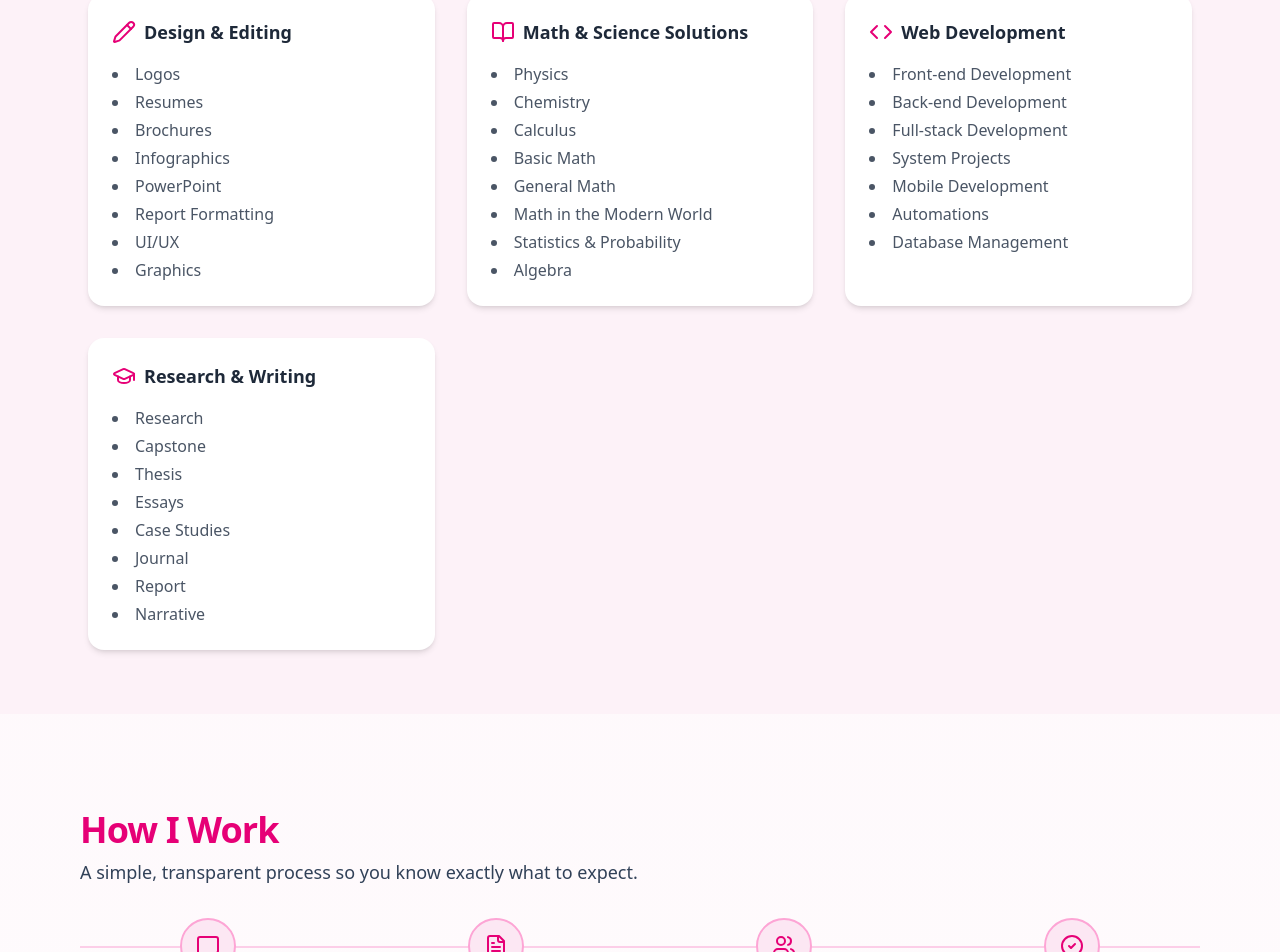
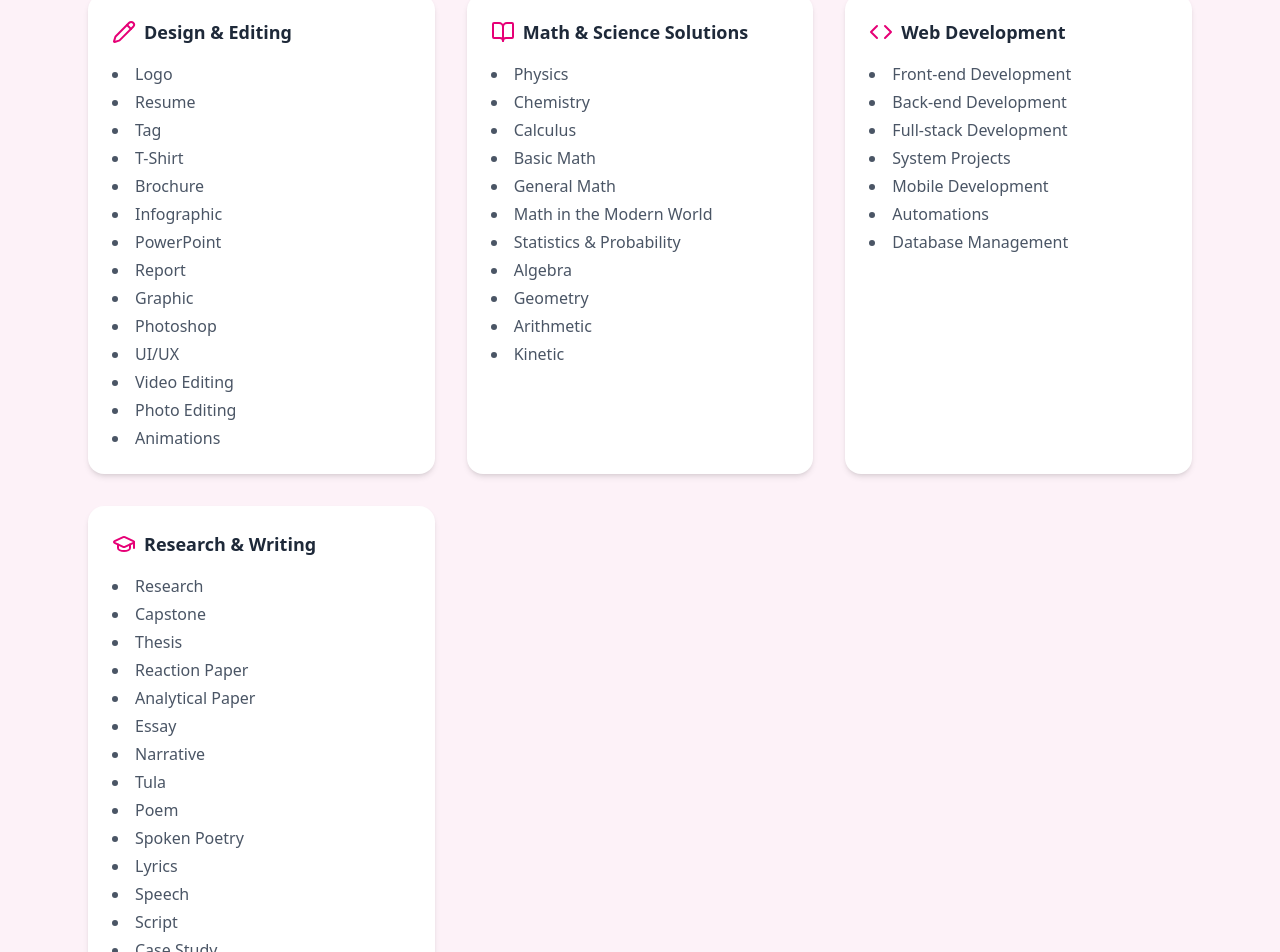
Before and after one commit to lexcommission/website, a Next.js app: page / in a window 1280 px wide. Shown: the part 1036-1988 px from the top of the page. Built offline with nearby package versions, Linux system fonts and the light colour scheme.

Commit message:
Update page.tsx

```diff
--- a/src/app/page.tsx
+++ b/src/app/page.tsx
@@ -205,14 +205,20 @@ export default function Page() {
                 </h3>
               </div>
               <ul className="list-disc list-inside text-gray-600 space-y-1">
-                <li>Logos</li>
-                <li>Resumes</li>
-                <li>Brochures</li>
-                <li>Infographics</li>
+                <li>Logo</li>
+                <li>Resume</li>
+                <li>Tag</li>
+                <li>T-Shirt</li>
+                <li>Brochure</li>
+                <li>Infographic</li>
                 <li>PowerPoint</li>
-                <li>Report Formatting</li>
+                <li>Report</li>
+                <li>Graphic</li>
+                <li>Photoshop</li>
                 <li>UI/UX</li>
-                <li>Graphics</li>
+                <li>Video Editing</li>
+                <li>Photo Editing</li>
+                <li>Animations</li>
               </ul>
             </div>
 
@@ -235,6 +241,9 @@ export default function Page() {
                 <li>Math in the Modern World</li>
                 <li>Statistics & Probability</li>
                 <li>Algebra</li>
+                <li>Geometry</li>
+                <li>Arithmetic</li>
+                <li>Kinetic</li>
               </ul>
             </div>
 
@@ -273,11 +282,23 @@ export default function Page() {
                 <li>Research</li>
                 <li>Capstone</li>
                 <li>Thesis</li>
-                <li>Essays</li>
-                <li>Case Studies</li>
+                <li>Reaction Paper</li>
+                <li>Analytical Paper</li>
+                <li>Essay</li>
+                <li>Narrative</li>
+                <li>Tula</li>
+                <li>Poem</li>
+                <li>Spoken Poetry</li>
+                <li>Lyrics</li>
+                <li>Speech</li>
+                <li>Script</li>
+                <li>Case Study</li>
+                <li>Lab Report</li>
+                <li>Business Plan</li>
+                <li>Project Proposal</li>
                 <li>Journal</li>
                 <li>Report</li>
-                <li>Narrative</li>
+                <li>RRL</li>
               </ul>
             </div>
           </div>
```
